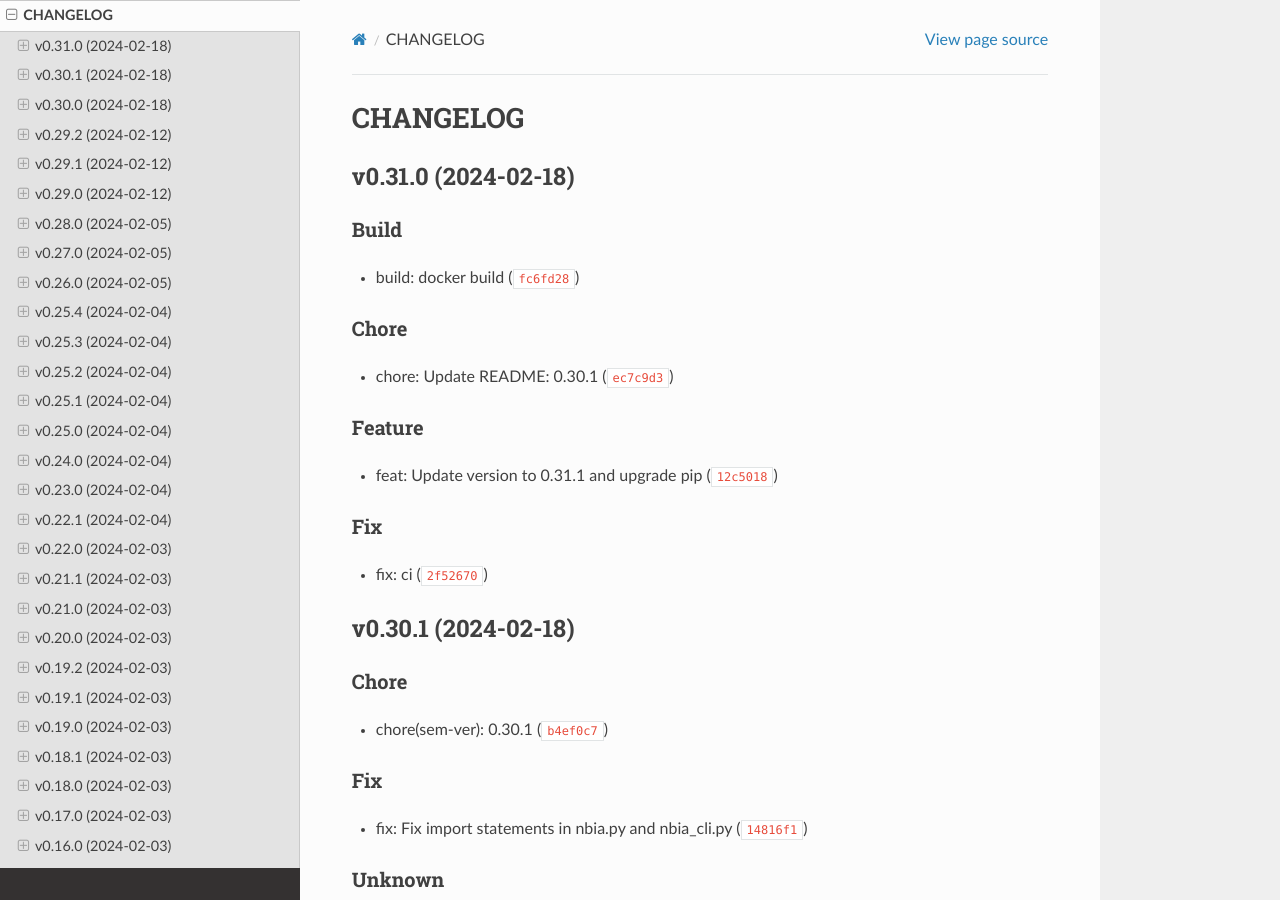
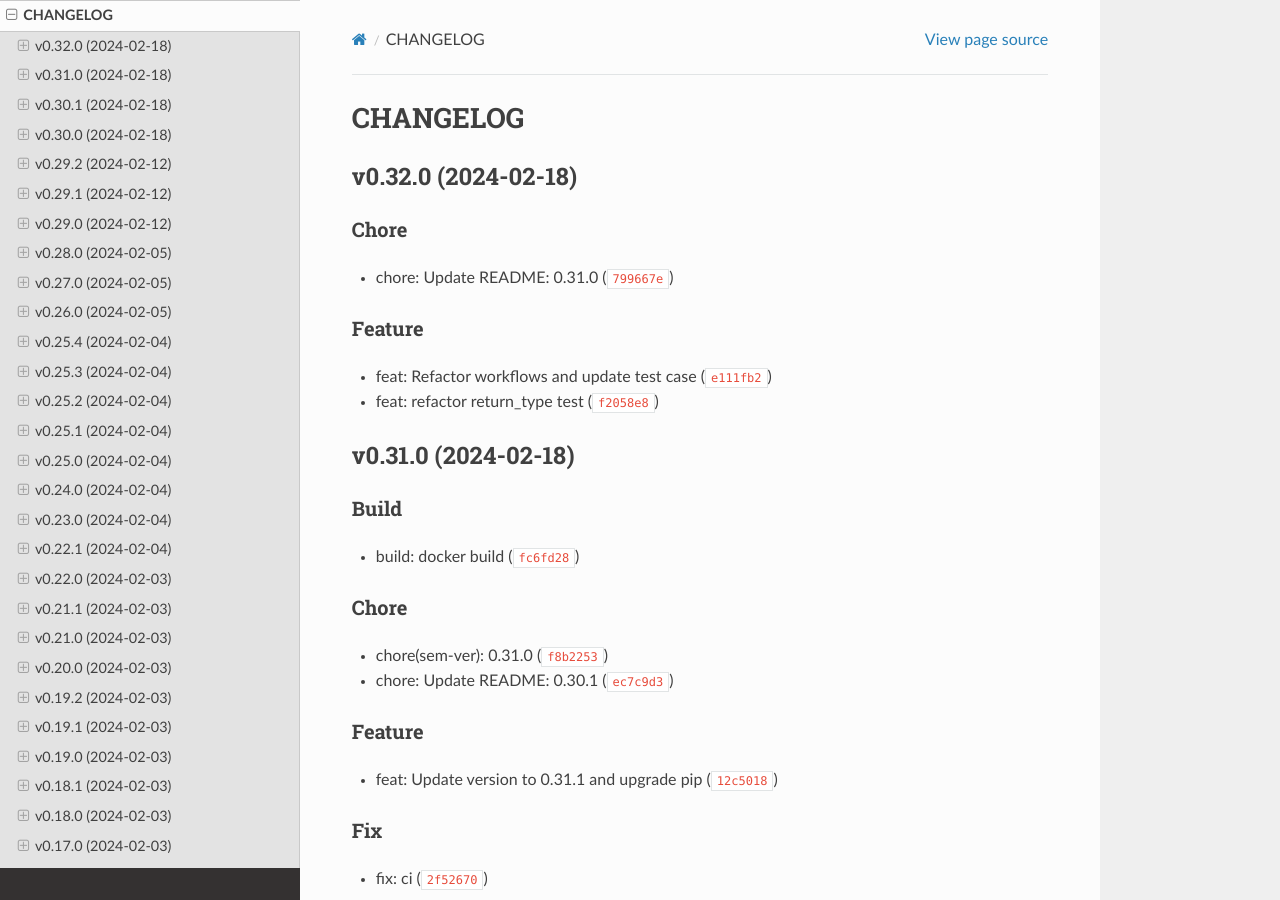
Before and after one commit to jjjermiah/nbia-toolkit, a Sphinx documentation site: the page built from docs/markdowns/CHANGELOG.md, in a window 1280 px wide and 900 px high. Built offline with Sphinx 7.4.7 and the Read the Docs theme 2.0.0, drawn with Linux system fonts in a browser that asks for light colours; pages that are not in the unit, such as notebooks, are missing from menus.

Commit message:
chore(sem-ver): 0.32.0

```diff
--- a/docs/markdowns/CHANGELOG.md
+++ b/docs/markdowns/CHANGELOG.md
@@ -2,6 +2,19 @@
 
 
 
+## v0.32.0 (2024-02-18)
+
+### Chore
+
+* chore: Update README: 0.31.0 ([`799667e`](https://github.com/jjjermiah/nbia-toolkit/commit/799667ed8eaad93dafe751ab170a2f4f96a4dc36))
+
+### Feature
+
+* feat: Refactor workflows and update test case ([`e111fb2`](https://github.com/jjjermiah/nbia-toolkit/commit/e111fb28e35084891f5551f264e0ab707441fd88))
+
+* feat: refactor return_type test ([`f2058e8`](https://github.com/jjjermiah/nbia-toolkit/commit/f2058e8f259ed5e2250f20ca08b556883449f399))
+
+
 ## v0.31.0 (2024-02-18)
 
 ### Build
@@ -9,6 +22,8 @@
 * build: docker build ([`fc6fd28`](https://github.com/jjjermiah/nbia-toolkit/commit/fc6fd28ad815b904648dbcd7ddc8bba4cc15e4eb))
 
 ### Chore
+
+* chore(sem-ver): 0.31.0 ([`f8b2253`](https://github.com/jjjermiah/nbia-toolkit/commit/f8b2253d948a9bdc4f42a94e38b7751ba37d4b5d))
 
 * chore: Update README: 0.30.1 ([`ec7c9d3`](https://github.com/jjjermiah/nbia-toolkit/commit/ec7c9d38eeb602353c83c54664b0e60baef55d22))
 
--- a/pyproject.toml
+++ b/pyproject.toml
@@ -1,6 +1,6 @@
 [tool.poetry]
 name = "nbiatoolkit"
-version = "0.31.0"
+version = "0.32.0"
 description = "A python package to query the National Biomedical Imaging Archive (NBIA) database."
 authors = ["Jermiah Joseph"]
 license = "MIT"
```
Also changed, not shown: 1 other file.
